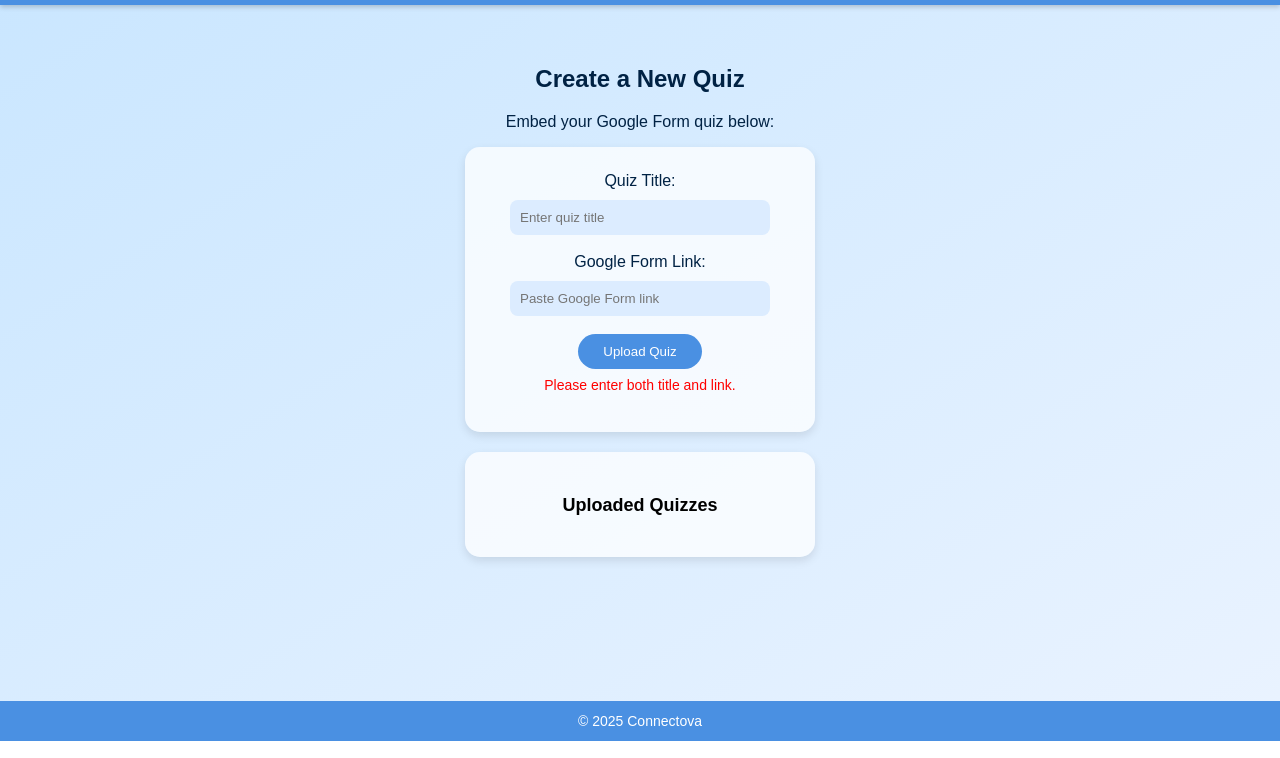
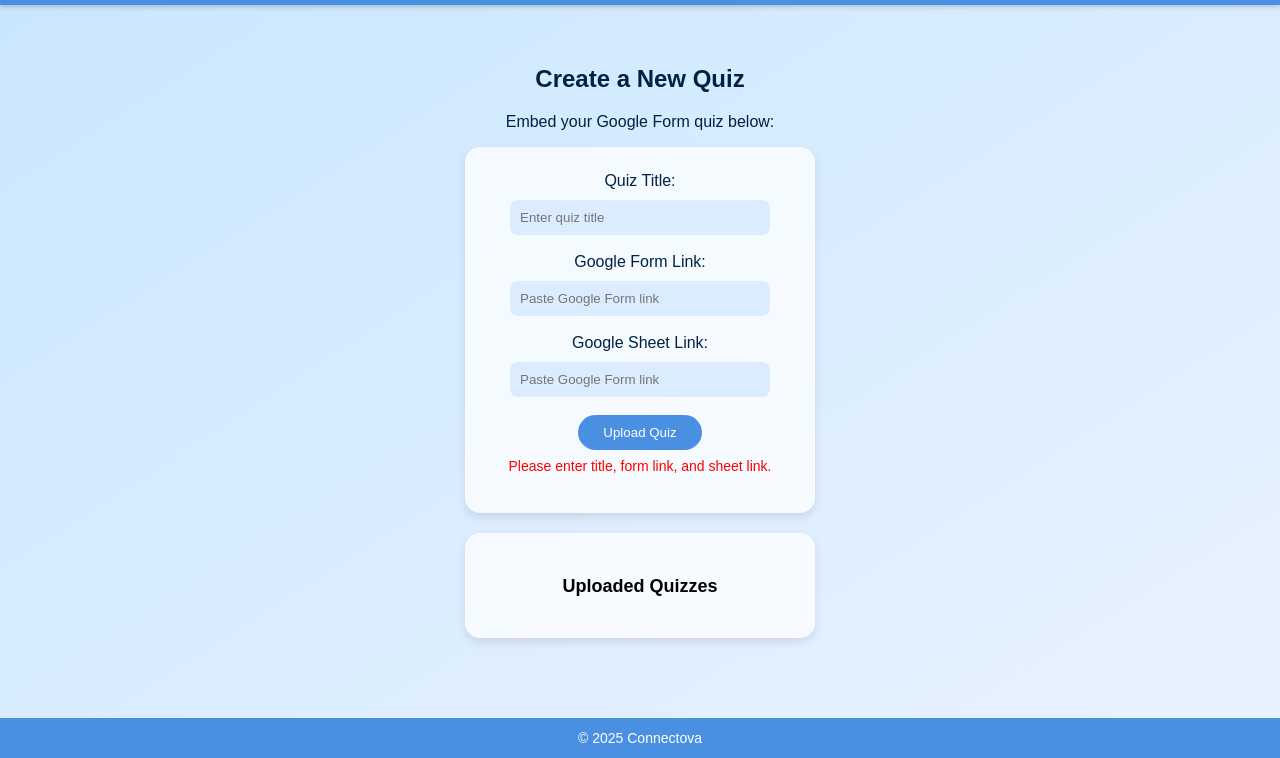
Before and after one commit to ipsita2309/Connectova---Learn-Teach-Connect, a plain HTML site: page teacher_courses/create_quiz.html in a window 1280 px wide. Both pictures are taken after a click on the button "Upload Quiz". Shown: the part 59-817 px from the top of the page. Drawn offline with Linux system fonts and the light colour scheme.

Commit message:
Updated all the website files properly

```diff
--- a/scripts/teacher_create_quiz.js
+++ b/scripts/teacher_create_quiz.js
@@ -1,7 +1,8 @@
 document.addEventListener("DOMContentLoaded", () => {
   const uploadBtn = document.getElementById("uploadQuizBtn");
   const titleInput = document.getElementById("quizTitle");
-  const linkInput = document.getElementById("quizLink");
+  const formLinkInput = document.getElementById("quizLink"); // form link input
+  const sheetLinkInput = document.getElementById("sheetLink"); // new input for sheet link
   const statusMsg = document.getElementById("statusMsg");
   const uploadedList = document.getElementById("uploadedList");
 
@@ -23,7 +24,8 @@ document.addEventListener("DOMContentLoaded", () => {
         <div class="quiz-card">
           <strong class="quiz-title">${quiz.title}</strong>
           <div class="quiz-actions">
-            <a href="${quiz.link}" target="_blank" class="btn preview-btn">Preview Form</a>
+            <a href="${quiz.link}" target="_blank" class="btn preview-btn">Preview Quiz (Form)</a>
+            <a href="${quiz.sheetLink}" target="_blank" class="btn" style="background:#1d8560;color:white;">View Sheet</a>
             <button class="btn remove-btn" data-index="${index}">Remove Quiz</button>
           </div>
         </div>
@@ -53,23 +55,26 @@ document.addEventListener("DOMContentLoaded", () => {
 
   uploadBtn.addEventListener("click", () => {
     const title = titleInput.value.trim();
-    const link = linkInput.value.trim();
+    const formLink = formLinkInput.value.trim();
+    const sheetLink = sheetLinkInput.value.trim();
 
-    if (!title || !link) {
+    if (!title || !formLink || !sheetLink) {
       statusMsg.style.color = "red";
-      statusMsg.textContent = "Please enter both title and link.";
+      statusMsg.textContent = "Please enter title, form link, and sheet link.";
       return;
     }
 
     const quizzes = JSON.parse(localStorage.getItem("teacherQuizzes") || "[]");
-    quizzes.push({ title, link });
+    quizzes.push({ title, link: formLink, sheetLink });
     localStorage.setItem("teacherQuizzes", JSON.stringify(quizzes));
 
     // Mark quiz as uploaded for student progress page
     localStorage.setItem("quizUploaded", "true");
 
+    // Reset form
     titleInput.value = "";
-    linkInput.value = "";
+    formLinkInput.value = "";
+    sheetLinkInput.value = "";
     statusMsg.style.color = "green";
     statusMsg.textContent = "✅ Uploaded successfully!";
     loadQuizzes();
--- a/teacher_courses/create_quiz.html
+++ b/teacher_courses/create_quiz.html
@@ -29,6 +29,9 @@
         <label>Google Form Link:</label><br>
         <input type="text" id="quizLink" placeholder="Paste Google Form link"><br><br>
 
+        <label>Google Sheet Link:</label><br>
+        <input type="text" id="sheetLink" placeholder="Paste Google Form link"><br><br>
+
         <button id="uploadQuizBtn">Upload Quiz</button>
         <p id="statusMsg" style="color:green;margin-top:8px;"></p>
       </div>
```
Also changed, not shown: scripts/teacher_view_studentprogress.js (+10 -2 lines).
